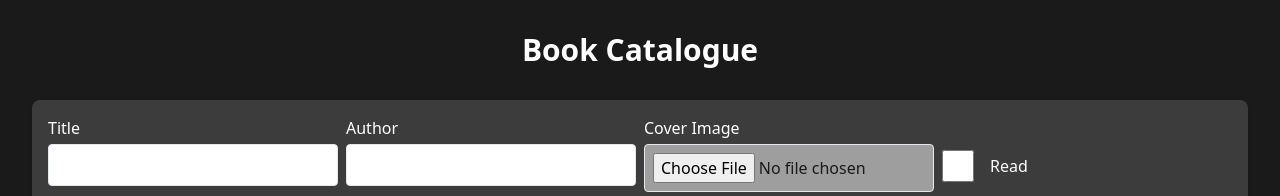
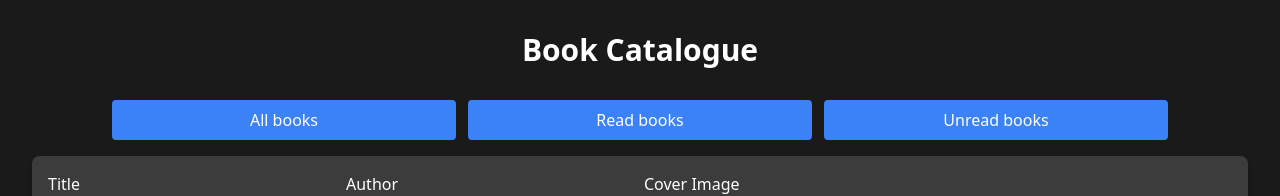
Before and after one commit to SophieH07/book-catalogue, a React (Vite) app in the folder frontend/: page / in a window 1280 px wide. Shown: the top 196 px of the page. Built offline with nearby package versions, Linux system fonts and the light colour scheme; no server answers.

Commit message:
add filter

```diff
--- a/frontend/src/App.jsx
+++ b/frontend/src/App.jsx
@@ -2,6 +2,7 @@ import { useState, useEffect } from "react";
 import axios from "axios";
 import AddNewBookForm from "./components/AddNewBookForm";
 import BookList from "./BookList";
+import Filter from "./components/Filter";
 
 function App() {
   const [books, setBooks] = useState([]);
@@ -10,12 +11,19 @@ function App() {
     fetchBooks();
   }, []);
 
-  const fetchBooks = async () => {
+  const fetchBooks = async (filter = "all") => {
     try {
-      const response = await axios.get(
-        `${import.meta.env.VITE_BACKEND_URL}/api/books`
-      );
-      setBooks(Array.isArray(response.data) ? response.data : []);
+      if (filter != "all") {
+        const response = await axios.get(
+          `${import.meta.env.VITE_BACKEND_URL}/api/books/${filter}`
+        );
+        setBooks(Array.isArray(response.data) ? response.data : []);
+      } else {
+        const response = await axios.get(
+          `${import.meta.env.VITE_BACKEND_URL}/api/books`
+        );
+        setBooks(Array.isArray(response.data) ? response.data : []);
+      }
     } catch (error) {
       console.error("Error fetching books:", error);
       setBooks([]);
@@ -25,6 +33,7 @@ function App() {
   return (
     <div className="w-full p-8">
       <h1 className="text-3xl font-bold text-center mb-8">Book Catalogue</h1>
+      <Filter fetchBooks={fetchBooks} />
       <AddNewBookForm fetchBooks={fetchBooks} />
       <BookList books={books} fetchBooks={fetchBooks} />
     </div>
--- a/frontend/src/BookList.jsx
+++ b/frontend/src/BookList.jsx
@@ -18,7 +18,7 @@ export default function BookList({ books, fetchBooks }) {
 
   return (
     <div className="mt-10">
-      <div className="grid gap-4 sm:grid-cols-2 lg:grid-cols-4">
+      <div className="grid gap-4 sm:grid-cols-2 md:grid-cols-3 lg:grid-cols-4">
         {books?.map((book) => (
           <div
             key={book._id}
--- /dev/null
+++ b/frontend/src/components/Filter.jsx
@@ -0,0 +1,31 @@
+import { useEffect, useState } from "react";
+
+export default function Filter({ fetchBooks }) {
+  const [filter, setFilter] = useState("all");
+  useEffect(() => {
+    fetchBooks(filter);
+  }, [filter]);
+
+  return (
+    <div className="flex gap-3 mt-2 mb-4 sm:mx-10 md:mx-14 lg:mx-20">
+      <button
+        onClick={() => setFilter("all")}
+        className="w-1/3 bg-blue-500 text-white p-2 rounded hover:bg-blue-700"
+      >
+        All books
+      </button>
+      <button
+        onClick={() => setFilter(true)}
+        className="w-1/3 bg-blue-500 text-white p-2 rounded hover:bg-blue-700"
+      >
+        Read books
+      </button>
+      <button
+        onClick={() => setFilter(false)}
+        className="w-1/3 bg-blue-500 text-white p-2 rounded hover:bg-blue-700"
+      >
+        Unread books
+      </button>
+    </div>
+  );
+}
```
Also changed, not shown: 1 other file (tests, documents, lock files or other folders).
